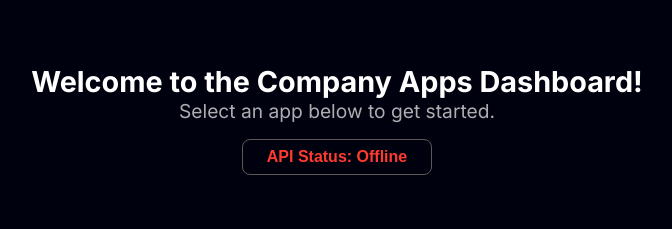
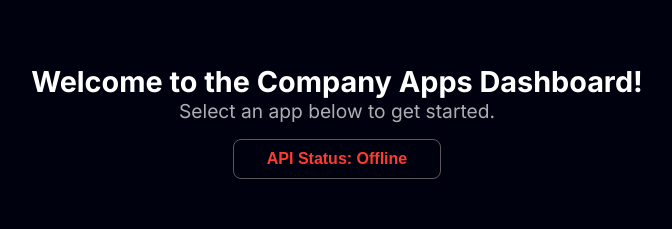
Before and after one commit to dimitarraychev/linux-home-page, a React (Vite) app: page / in a window 1280 px wide. Shown: the top 229 px of the page, without its empty margins (303-975 px from the left). Built offline with nearby package versions, Linux system fonts and the light colour scheme; no server answers.

Commit message:
fixed api status

```diff
--- a/src/components/ApiStatus/ApiStatus.css
+++ b/src/components/ApiStatus/ApiStatus.css
@@ -4,9 +4,13 @@
   font-weight: bold;
   border-radius: 0.5rem;
   text-align: center;
-  width: fit-content;
   margin: 1rem auto;
+  width: 13rem;
   border: 1px solid var(--border);
+  height: 2.5rem;
+  display: flex;
+  align-items: center;
+  justify-content: center;
 }
 
 .api-status.loading p {
```
